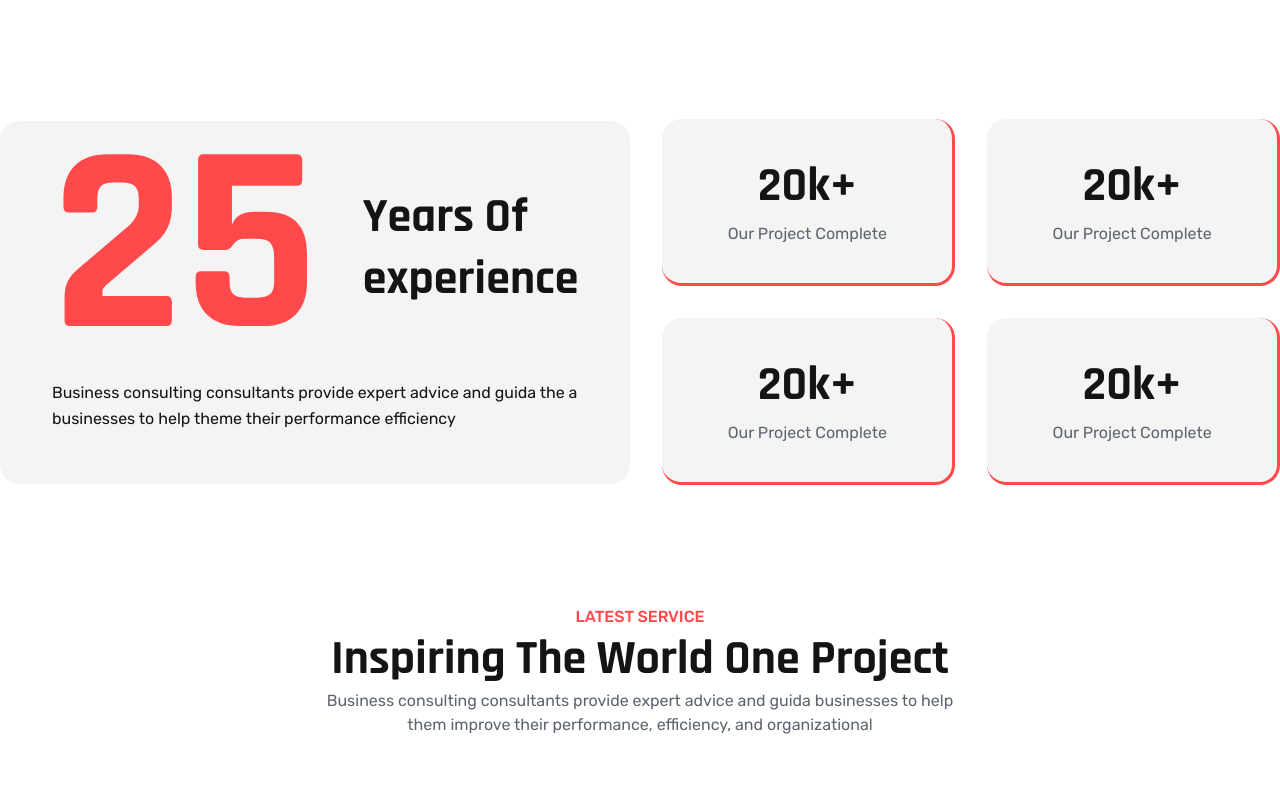
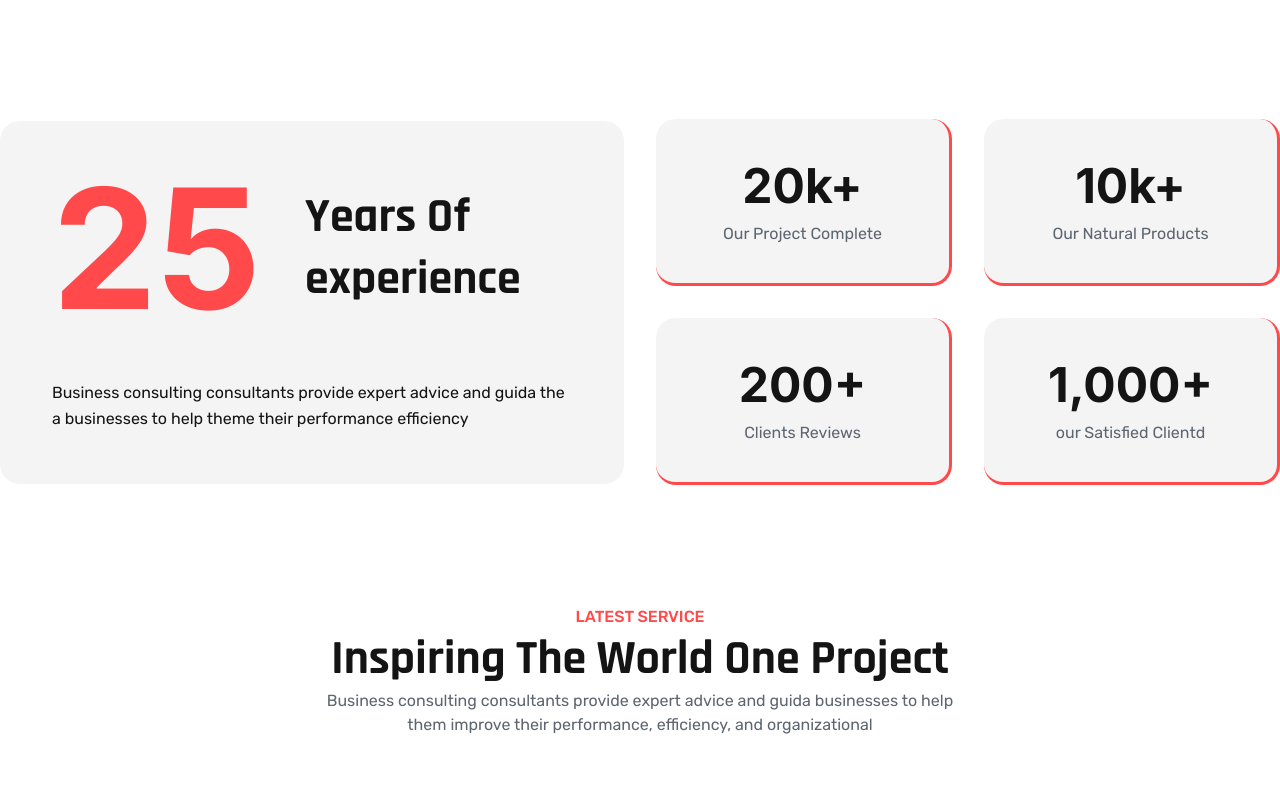
Before and after one commit to Dipokdas347250/reeni, a React (Vite) app: page / in a window 1280 px wide. Shown: the part 1302-2097 px from the top of the page. Built offline with nearby package versions, Linux system fonts and the light colour scheme.

Commit message:
border fixed

```diff
--- a/index.html
+++ b/index.html
@@ -5,9 +5,9 @@
     <link rel="icon" type="image/svg+xml" href="/logo.svg" />
     <meta name="viewport" content="width=device-width, initial-scale=1.0" />
     <title>reeni</title>
-    <link rel="preconnect" href="https://fonts.googleapis.com">
+   <link rel="preconnect" href="https://fonts.googleapis.com">
 <link rel="preconnect" href="https://fonts.gstatic.com" crossorigin>
-<link href="https://fonts.googleapis.com/css2?family=Rajdhani:wght@300;400;500;600;700&family=Rubik:ital,wght@0,300..900;1,300..900&display=swap" rel="stylesheet">
+<link href="https://fonts.googleapis.com/css2?family=Inter:ital,opsz,wght@0,14..32,100..900;1,14..32,100..900&family=Rajdhani:wght@300;400;500;600;700&family=Rubik:ital,wght@0,300..900;1,300..900&display=swap" rel="stylesheet">
   </head>
   <body>
     <div id="root"></div>
--- a/src/components/Experience.jsx
+++ b/src/components/Experience.jsx
@@ -60,9 +60,9 @@ const Experience = () => {
                         <div className="lg:w-1/2 w-full">
                             <div className=" lg:px-13 px-5 lg:pt-9 pt-7.5 lg:pb-13 pb-7.5 bg-[#f4f4f4] dark:bg-primary rounded-[20px] overflow-hidden relative after:absolute
                             after:h-full after:w-full after:top-50 after:left-100 dark:after:bg-secondary after:blur-[90px]  ">
-                                <div className=" lg:flex gap-11 items-center">
-                                    <h3 className='lg:text-[267px] text-[100px] text-secondary font-bold font-rajdhani lg:leading-45.75 leading-25 '>25</h3>
-                                    <h2 className=' lg:text-[48px] text-[26px] text-primary dark:text-white font-bold font-rajdhani lg:leading-15.5 leading-9'>Years Of experience</h2>
+                                <div className=" lg:flex gap-11 items-center ">
+                                    <h3 className='lg:text-[167px] text-[100px] text-secondary font-bold font-inter lg:leading-45.75 leading-25 '>25</h3>
+                                    <h2 className=' lg:text-[48px] text-[26px] text-primary dark:text-white font-bold font-rajdhani lg:leading-15.5 leading-9 '>Years Of experience</h2>
                                 </div>
                                 <p className='lg:text-[16px] text-[14px]  text-primary dark:text-white font-normal font-rubik leading-6.5 lg:mt-10 mt-3 '>Business consulting consultants provide expert advice and guida the a businesses to help theme their performance efficiency</p>
                             </div>
@@ -72,15 +72,15 @@ const Experience = () => {
                              <div className="lg:flex md:flex justify-between items-center gap-8">
                                 <div className="lg:w-1/2 w-full lg:mt-0 mt-8 ">
                                     <div className="py-9 bg-[#f4f4f4] dark:bg-primary rounded-[20px] border-b-3 border-r-3 border-secondary  ">
-                                        <h2 className='text-[48px] text-primary dark:text-white font-bold font-rajdhani leading-15.5 text-center'>20k+</h2>
+                                        <h2 className='text-[48px] text-primary dark:text-white font-bold font-inter leading-15.5 text-center'>20k+</h2>
                                         <p className='text-[16px] text-tertiary font-normal font-rubik leading-6.5 mt-1 text-center'>Our Project Complete</p>
 
                                     </div>
                                 </div>
                                 <div className="lg:w-1/2 w-full lg:mt-0 mt-8 ">
                                     <div className="py-9 bg-[#f4f4f4] dark:bg-primary rounded-[20px] border-b-3 border-r-3 border-secondary  ">
-                                        <h2 className='text-[48px] text-primary dark:text-white font-bold font-rajdhani leading-15.5 text-center'>20k+</h2>
-                                        <p className='text-[16px] text-tertiary font-normal font-rubik leading-6.5 mt-1 text-center'>Our Project Complete</p>
+                                        <h2 className='text-[48px] text-primary dark:text-white font-bold font-inter leading-15.5 text-center'>10k+</h2>
+                                        <p className='text-[16px] text-tertiary font-normal font-rubik leading-6.5 mt-1 text-center'>Our Natural Products</p>
 
                                     </div>
                                 </div>
@@ -91,15 +91,15 @@ const Experience = () => {
                                  <div className="lg:flex md:flex justify-between items-center gap-8 mt-8">
                                 <div className="lg:w-1/2 w-full lg:mt-0 mt-8 ">
                                     <div className="py-9 bg-[#f4f4f4] dark:bg-primary rounded-[20px] border-b-3 border-r-3 border-secondary  ">
-                                        <h2 className='text-[48px] text-primary dark:text-white font-bold font-rajdhani leading-15.5 text-center'>20k+</h2>
-                                        <p className='text-[16px] text-tertiary font-normal font-rubik leading-6.5 mt-1 text-center'>Our Project Complete</p>
+                                        <h2 className='text-[48px] text-primary dark:text-white font-bold font-inter leading-15.5 text-center'>200+</h2>
+                                        <p className='text-[16px] text-tertiary font-normal font-rubik leading-6.5 mt-1 text-center'>Clients Reviews</p>
 
                                     </div>
                                 </div>
                                 <div className="lg:w-1/2 w-full lg:mt-0 mt-8 ">
                                     <div className="py-9 bg-[#f4f4f4] dark:bg-primary rounded-[20px] border-b-3 border-r-3 border-secondary  ">
-                                        <h2 className='text-[48px] text-primary dark:text-white font-bold font-rajdhani leading-15.5 text-center'>20k+</h2>
-                                        <p className='text-[16px] text-tertiary font-normal font-rubik leading-6.5 mt-1 text-center'>Our Project Complete</p>
+                                        <h2 className='text-[48px] text-primary dark:text-white font-bold font-inter leading-15.5 text-center'>1,000+</h2>
+                                        <p className='text-[16px] text-tertiary font-normal font-rubik leading-6.5 mt-1 text-center'>our Satisfied Clientd</p>
 
                                     </div>
                                 </div>
--- a/src/components/Footer.jsx
+++ b/src/components/Footer.jsx
@@ -5,6 +5,8 @@ import { FaLocationDot } from "react-icons/fa6";
 import { IoCall } from "react-icons/io5";
 import { FaInstagram, FaLinkedinIn, FaTwitter, FaFacebookF } from "react-icons/fa";
 import footer from "../assets/footer.png"
+import { LuMail } from "react-icons/lu";
+
 
 
 
@@ -21,7 +23,11 @@ const Footer = () => {
                             <img className='w-30' src={logo} alt="" />
                             <h2 className='text-[50px] text-primary dark:text-white  font-bold font-rajdhani leading-15 lg:w-[50%] w-full mt-5.5'>Get Ready <span className='font-normal'>To Create Great</span></h2>
 
-                            <input className=' relative z-20 outline-none border-b border-[#D9DDE0] pb-2.5 w-1/2 mt-10 text-tertiary dark:text-white' type="email" placeholder='Email Adress' />
+                           <div className="relative">
+                             <input className='  z-20 outline-none border-b border-[#D9DDE0] pb-2.5 w-1/2 mt-10 text-tertiary dark:text-white' type="email" placeholder='Email Adress' />
+                             <LuMail className=' absolute bottom-4 right-1/2'/>
+
+                           </div>
 
                         </div>
                         <div className="lg:w-1/2 w-full lg:mt-0 mt-7.5">
--- a/src/components/Service.jsx
+++ b/src/components/Service.jsx
@@ -172,7 +172,7 @@ const Service = () => {
                     </div>
                    </div>
 
-                   <div className="lg:flex justify-between items-center gap-17.5 mt-18.75">
+                   <div className="lg:flex justify-between items-start gap-17.5 mt-18.75">
                     <div className="lg:w-1/2 w-full">
                         <img src={container} alt="" />
                     </div>
--- a/src/index.css
+++ b/src/index.css
@@ -26,6 +26,7 @@ body{
   --color-white: var(--white);
   --font-rajdhani: "Rajdhani", sans-serif;
   --font-Rubik: "Rubik", sans-serif;
+  --font-Inter: "Inter", sans-serif;
 
 }
 
@@ -38,4 +39,5 @@ body{
 @theme {
   --font-rajdhani: "Rajdhani", sans-serif;
   --font-rubik: "Rubik", sans-serif;
+  --font-inter: "Inter", sans-serif;
 }
```
Also changed, not shown: src/components/Price_plen.jsx (+6 -6 lines).
